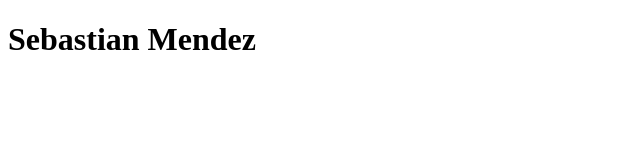
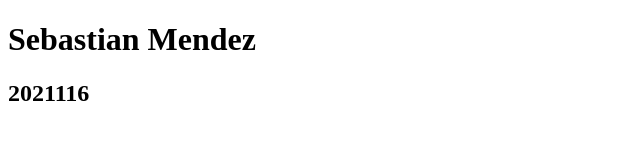
Before and after one commit to smendez-2021116/Prueba1_IN5AM, a plain HTML site: page index.html in a window 1280 px wide. Shown: the whole page, without its empty margins (0-640 px from the left). Drawn offline with Linux system fonts and the light colour scheme.

Commit message:
Agregar carné en titulo 2

```diff
--- a/index.html
+++ b/index.html
@@ -7,6 +7,6 @@
 </head>
 <body>
     <h1>Sebastian Mendez</h1>
-
+    <h2>2021116</h2>
 </body>
 </html>
```
